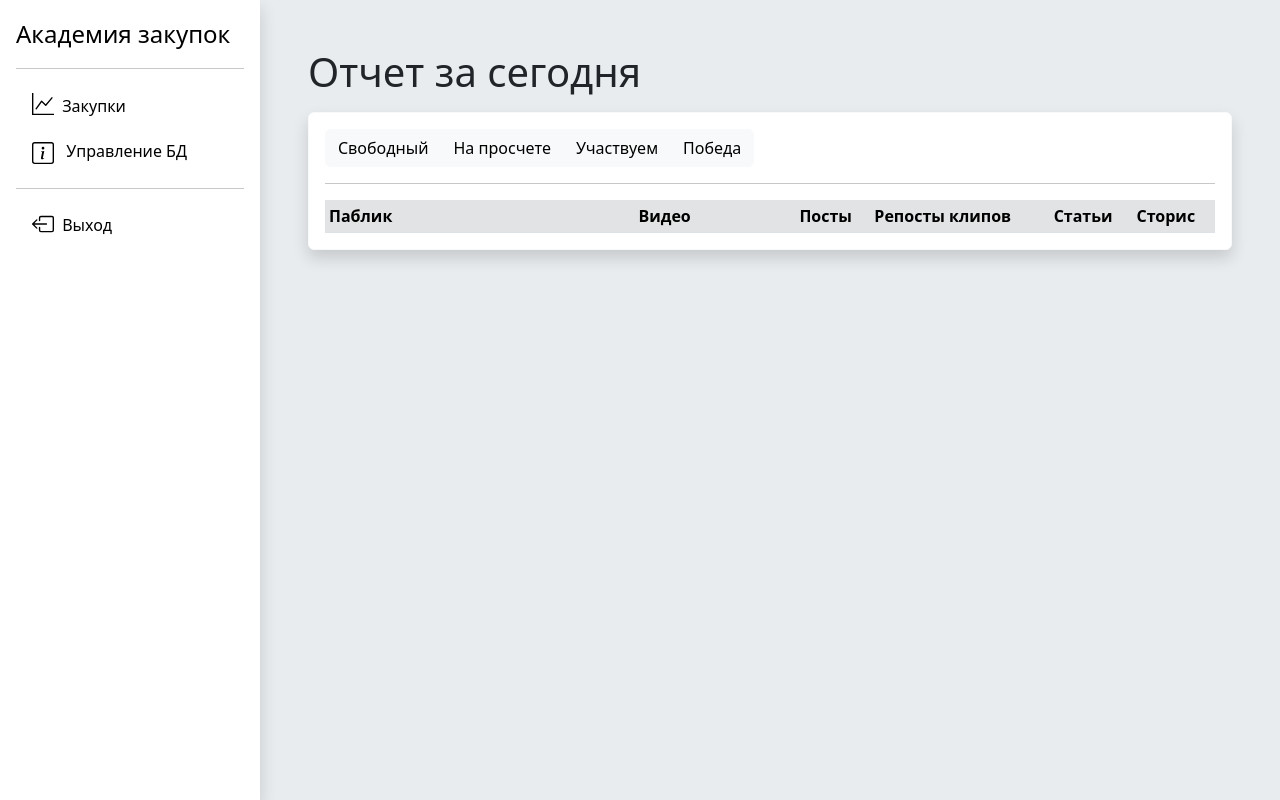
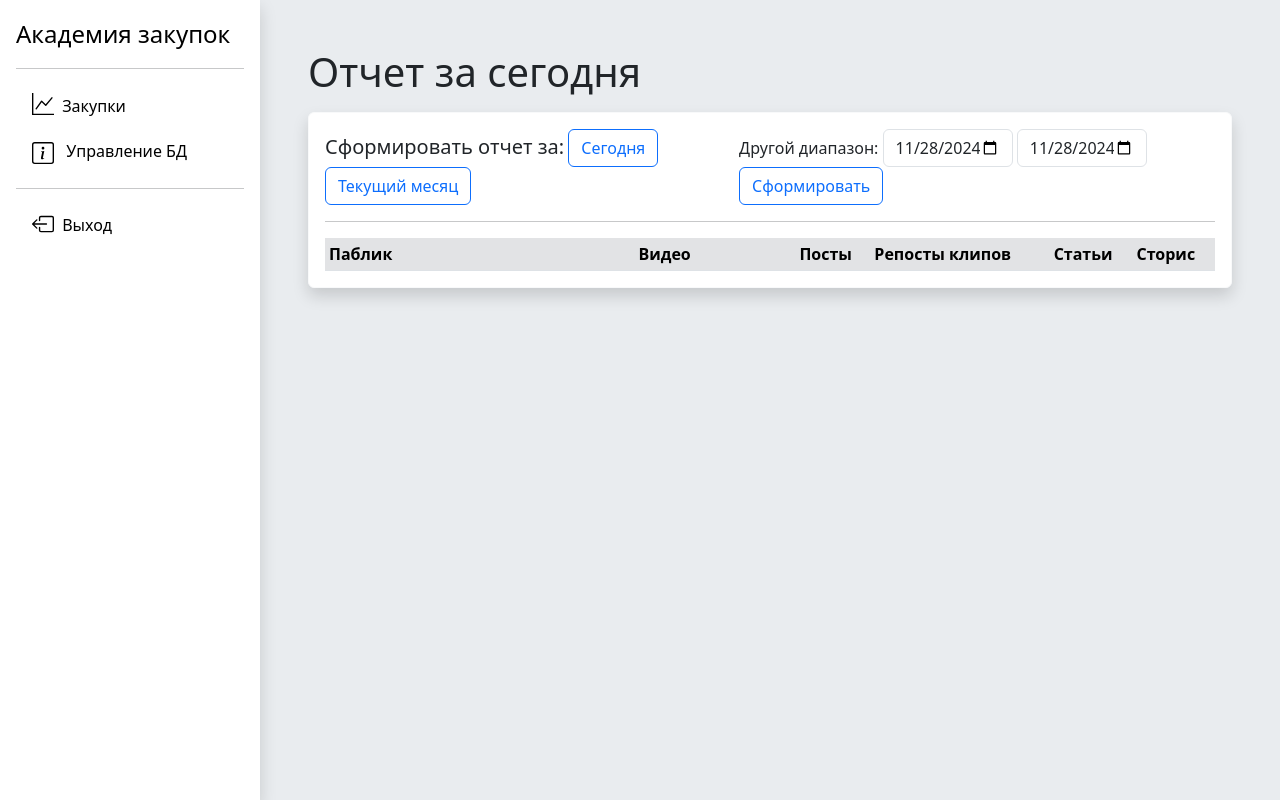
Before and after one commit to DiHard/VKviever, a Django app: template VKviewer/templates/VKstorage/index.html in a window 1280 px wide. Run offline with Django 3.2, Linux system fonts and the light colour scheme; the template is opened without the code that fills it, so the values that code supplies are empty.

Commit message:
v 0.4.0 - добавил кнопки фильтрации

```diff
--- a/VKviewer/templates/VKstorage/index.html
+++ b/VKviewer/templates/VKstorage/index.html
@@ -9,13 +9,19 @@
 
 <div class="card border-light shadow p-3 bg-body rounded mt-3">
 
-<div class="card-body px-0 py-0">
-<div class="btn-group">
-  <a href="#" class="btn btn-light" onclick="load()" data-button-name="Свободный">Свободный</a>
-  <a href="#" class="btn btn-light" onclick="load()" data-button-name="На просчете">На просчете</a>
-  <a href="#" class="btn btn-light" onclick="load()" data-button-name="Участвуем">Участвуем</a>
-  <a href="#" class="btn btn-light" onclick="load()" data-button-name="Победа">Победа</a>
-</div>
+    <div class="d-flex justify-content-between">
+        <div>
+            <h5 class="d-inline">Сформировать отчет за:</h5>
+            <button class="btn btn-outline-primary align-baseline" onclick="load_today()" data-button-name="Свободный">Сегодня</button>
+            <button class="btn btn-outline-primary align-baseline" onclick="current_month()" data-button-name="На просчете">Текущий месяц</button>
+        </div>
+        <div>
+              <span class="d-inline">Другой диапазон:</span>
+              <input type="date" id="date_from" style="max-width: 130px;" class="d-inline form-control">
+              <input type="date" id="date_to" style="max-width: 130px;" class="d-inline form-control">
+            <button class="btn btn-outline-primary align-baseline d-inline" onclick="load()" data-button-name="Участвуем">Сформировать</button>
+        </div>
+    </div>
 <hr>
 <div class="table-responsive scrollbar">
     <table class="table table-sm fs-10 mb-0 overflow-hidden">
@@ -33,7 +39,7 @@
     </table>
 </div>
 </div>
-</div>
+
 
 
 <script>
@@ -63,7 +69,40 @@
                 });
         }
         // Загрузка данных при загрузке страницы
-        load(1732506771, 1732648632);
+
+
+function load_today() {
+  const now = new Date();
+  const year = now.getFullYear();
+  const month = now.getMonth();
+  const day = now.getDate();
+  const startOfDay = new Date(year, month, day, 0, 0, 1); // 00:00:01
+  load(Math.floor(startOfDay.getTime() / 1000), Math.floor(Date.now() / 1000));
+    // прописываем дату в поля
+  const today = String(now.getDate()).padStart(2, '0');
+  const formattedDate = `${year}-${month+1}-${today}`;
+  document.getElementById('date_from').value = formattedDate;
+  document.getElementById('date_to').value = formattedDate;
+}
+
+function current_month() {
+  const now = new Date();
+  const year = now.getFullYear();
+  const month = now.getMonth(); // Месяцы в JavaScript нумеруются с 0 (январь)
+  const firstDay = new Date(year, month, 1);
+  load(Math.floor(firstDay.getTime() / 1000), Math.floor(Date.now() / 1000));
+      // прописываем дату в поля
+  const today = String(now.getDate()).padStart(2, '0');
+  const formattedDate_from = `${year}-${month+1}-01`;
+  const formattedDate = `${year}-${month+1}-${today}`;
+  document.getElementById('date_from').value = formattedDate_from;
+  document.getElementById('date_to').value = formattedDate;
+}
+
+load_today()
+
+
+
 </script>
 
 {% endblock %}
```
